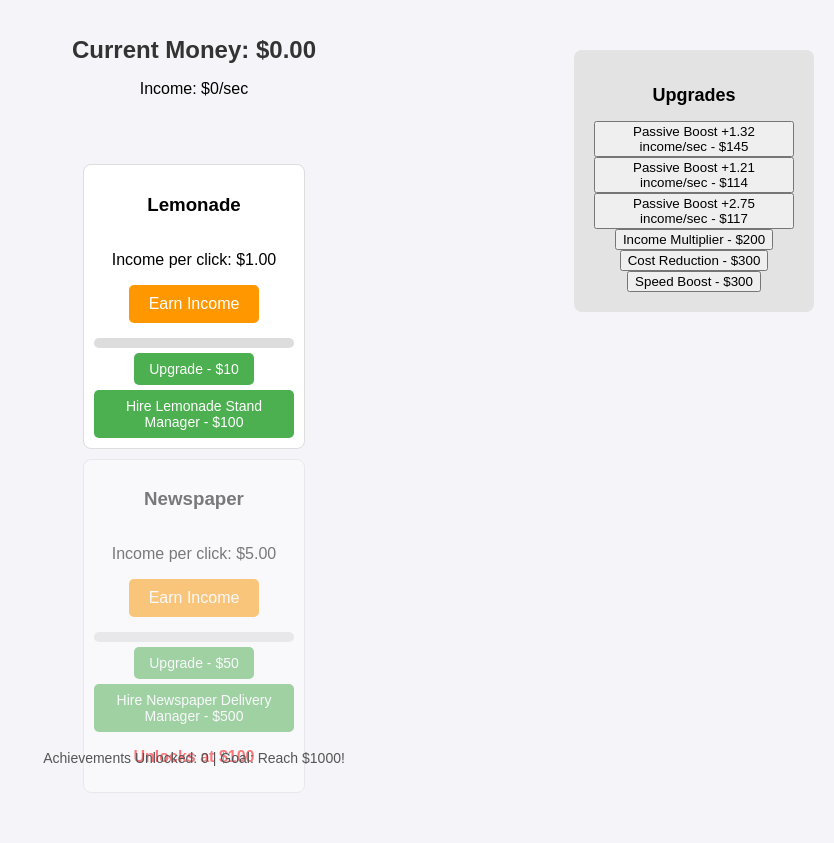
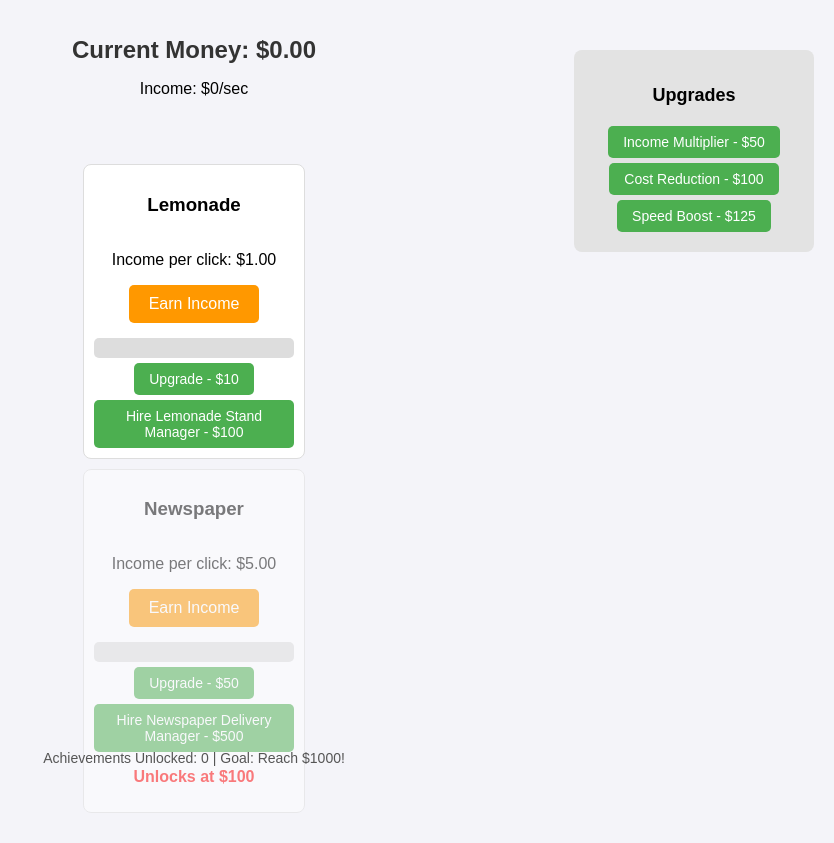
Before and after one commit to merval/clicker_game, a Flask app: page / in a window 1280 px wide. Shown: the whole page, without its empty margins (446-1280 px from the left). Before the commit the page ends 793 px from the top, so only its background shows below. Run offline with Flask 3, Linux system fonts and the light colour scheme.

Commit message:
changes...

```diff
--- a/static/businesses.json
+++ b/static/businesses.json
@@ -8,7 +8,7 @@
       "unlocked": true,
       "unlockCost": 0,
       "owned": 1,
-      "initialSpeed": 10000,
+      "speed": 2000,
       "manager": {
         "name": "Lemonade Stand Manager",
         "cost": 100
@@ -22,7 +22,7 @@
     "unlocked": false,
     "unlockCost": 100,
     "owned": 0,
-    "initialSpeed": 25000,
+    "speed": 15000,
     "manager": {
       "name": "Newspaper Delivery Manager",
       "cost": 500
@@ -34,19 +34,19 @@
       "name": "Income Multiplier",
       "type": "incomeMultiplier",
       "effect": 2.0,
-      "cost": 200
+      "cost": 50
     },
     {
       "name": "Cost Reduction",
       "type": "costReduction",
       "effect": 0.1,
-      "cost": 300
+      "cost": 100
     },
     {
       "name": "Speed Boost",
       "type": "speedBoost",
       "effect": 0.9,
-      "cost": 300
+      "cost": 125
     }
   ]
 }
--- a/static/script.js
+++ b/static/script.js
@@ -3,10 +3,15 @@
 let money = 0;
 let incomePerSec = 0;
 let upgrades = [];
-
-
 let businesses = {};
 const businessesClickable = {};
+
+// Upgrade types and possible attributes
+const upgradeTypes = [
+  { type: "incomeMultiplier", minEffect: 1.5, maxEffect: 3.0 },
+  { type: "passiveIncomeBoost", minEffect: 1, maxEffect: 5 },
+  { type: "costReduction", minEffect: 0.1, maxEffect: 0.5 }
+];
 
 // Fetch businesses data from JSON file
 async function loadGameData() {
@@ -15,82 +20,63 @@ async function loadGameData() {
     const data = await response.json();
 
     businesses = data.businesses.reduce((obj, business) => {
-      obj[business.name] = { ...business, currentSpeed: business.initialSpeed };
+      obj[business.name] = { ...business, currentSpeed: business.speed };
       businessesClickable[business.name] = true;
       return obj;
     }, {});
 
-    upgrades = data.upgrades;
+    data.upgrades.forEach(upgrade => {
+    upgrades.push(upgrade);
+    displayUpgrade(upgrade);
+  });
 
     // Generate HTML for each business
     generateBusinessHTML();
-    generateUpgradeHTML();
+    refreshUpgradeDisplay();
   } catch (error) {
     console.error("Failed to load game data:", error);
   }
 }
 
+function buildUpgradeButton(upgrade, upgradeList) {
+  const upgradeButton = document.createElement("button");
+  upgradeButton.className = "upgrade-button";
+  upgradeButton.innerText = `${upgrade.name} - $${upgrade.cost}`;
+  upgradeButton.onclick = () => buyUpgrade(upgrade);
+  upgradeList.appendChild(upgradeButton);
+}
 
 // Utility function to capitalize the first letter of a word
 function capitalizeFirstLetter(string) {
   return string.charAt(0).toUpperCase() + string.slice(1);
 }
 
-// Generate HTML for upgrades
-function generateUpgradeHTML() {
-  const upgradeContainer = document.getElementById("upgrade-list");
-
-  upgrades.forEach(upgrade => {
-    const upgradeButton = document.createElement("button");
-    upgradeButton.innerText = `${upgrade.name} - $${upgrade.cost}`;
-    upgradeButton.onclick = () => buyUpgrade(upgrade);
-    upgradeContainer.appendChild(upgradeButton);
-  });
-}
-
-// Function to buy a manager
 function buyManager(businessName) {
   const business = businesses[businessName];
   if (money >= business.manager.cost) {
     money -= business.manager.cost;
-    business.manager.hired = true; // Mark manager as hired
+    business.manager.hired = true;
     startAutoEarning(businessName);
     updateMoney();
     updateBusinessDisplay(businessName);
-
-    // Hide manager button after purchase
     document.querySelector(`#${businessName} .manager-button`).style.display = "none";
-  } else {
-    alert("Not enough money to hire the manager!");
+    document.querySelector(`#${businessName} .earn-income`).style.display = "none";
   }
 }
 
-// Function to start automatic income generation for a business
 function startAutoEarning(businessName) {
   const business = businesses[businessName];
   setInterval(() => {
     if (business.manager && business.manager.hired) {
       earnMoney(businessName);
     }
-  }, 1000); // Adjust the interval for desired auto-click speed
+  }, 500);
 }
 
-// Helper functions (updateMoney, updateBusinessDisplay, etc.) go here
-
-// Load data and initialize game
-window.onload = loadGameData;
-
-// Upgrade types and possible attributes
-const upgradeTypes = [
-  { type: "incomeMultiplier", minEffect: 1.5, maxEffect: 3.0 },
-  { type: "passiveIncomeBoost", minEffect: 1, maxEffect: 5 },
-  { type: "costReduction", minEffect: 0.1, maxEffect: 0.5 }
-];
-
-
-// Function to earn money with countdown progress bar and display remaining time
+// Function to start earning money with countdown and delayed money update
 function earnMoney(businessName) {
   const business = businesses[businessName];
+  business.owned = 1
   const progressBar = document.querySelector(`#${businessName} .progress-bar`);
   const progressText = document.querySelector(`#${businessName} .progress-text`);
 
@@ -98,10 +84,6 @@ function earnMoney(businessName) {
   if (businessesClickable[businessName]) {
     // Set button as not clickable
     businessesClickable[businessName] = false;
-
-    // Update money
-    money += business.income;
-    updateMoney();
 
     // Start the countdown with progress bar animation
     let remainingTime = business.currentSpeed;
@@ -118,16 +100,20 @@ function earnMoney(businessName) {
       const secondsLeft = ((totalTicks - tick) * intervalTime) / 1000;
       progressText.innerText = `${secondsLeft.toFixed(1)}s`; // Display remaining time
 
-      // When the countdown finishes, reset the progress bar and make button clickable
+      // When the countdown finishes, update money, reset progress bar, and make button clickable
       if (tick >= totalTicks) {
         clearInterval(interval);
         progressBar.style.width = '0%'; // Reset progress bar
         progressText.innerText = ''; // Clear countdown text
-        businessesClickable[businessName] = true; // Make button clickable again
+
+        // Add income to money only after countdown completes
+        money += business.income;
+        updateMoney();
+
+        // Make button clickable again
+        businessesClickable[businessName] = true;
       }
     }, intervalTime);
-  } else {
-    alert("Please wait until the progress bar finishes before clicking again!");
   }
 }
 
@@ -145,7 +131,7 @@ function generateBusinessHTML() {
     businessElement.innerHTML = `
       <h3>${capitalizeFirstLetter(business.name)}</h3>
       <p>Income per click: $${business.income.toFixed(2)}</p>
-      <button class="business-click-button" onclick="earnMoney('${business.name}')" ${business.unlocked ? "" : "disabled"}>
+      <button class="earn-income" onclick="earnMoney('${business.name}')" ${business.unlocked ? "" : "disabled"}>
         Earn Income
       </button>
       <div class="progress-container">
@@ -166,7 +152,6 @@ function generateBusinessHTML() {
   });
 }
 
-
 // Function to upgrade a business
 function upgradeBusiness(businessType) {
   const business = businesses[businessType];
@@ -176,8 +161,6 @@ function upgradeBusiness(businessType) {
     business.upgradeCost = Math.floor(business.upgradeCost * 1.5); // Increase upgrade cost by 50%
     updateMoney();
     updateBusinessDisplay(businessType);
-  } else {
-    alert("Not enough money to upgrade!");
   }
 }
 
@@ -213,6 +196,7 @@ function checkForUnlocks() {
 function lockBusiness(businessType) {
   const business = businesses[businessType];
   business.unlocked = false;
+  businessesClickable[business] = false;
 
   const businessElement = document.getElementById(businessType);
   businessElement.classList.add("locked");
@@ -221,15 +205,15 @@ function lockBusiness(businessType) {
   businessElement.querySelector(".unlock-info").style.display = `Unlock for $${business.unlockCost}`;
 }
 
-
 // Function to unlock a business
 function unlockBusiness(businessType) {
   const business = businesses[businessType];
   business.unlocked = true;
+  businessesClickable[business] = true;
 
   const businessElement = document.getElementById(businessType);
   businessElement.classList.remove("locked");
-  businessElement.querySelector(".business-click-button").disabled = false;
+  businessElement.querySelector(".earn-income").disabled = false;
   businessElement.querySelector(".upgrade-button").disabled = false;
   businessElement.querySelector(".unlock-info").style.display = "none";
 }
@@ -240,7 +224,7 @@ function generateUpgradeName(type, effect) {
     case "incomeMultiplier":
       return `Profit Multiplier x${effect}`;
     case "passiveIncomeBoost":
-      return `Passive Boost +${effect} income/sec`;
+      return `Passive Boost +$${effect} income/sec`;
     case "costReduction":
       return `Efficiency Boost -${(effect * 100).toFixed(0)}% Cost`;
     default:
@@ -273,6 +257,7 @@ function buyUpgrade(upgrade) {
     if (upgrade.type === "incomeMultiplier") {
       for (const business in businesses) {
         businesses[business].income *= upgrade.effect;
+        updateBusinessDisplay(business)
       }
     } else if (upgrade.type === "passiveIncomeBoost") {
       incomePerSec += upgrade.effect;
@@ -297,32 +282,33 @@ function refreshUpgradeDisplay() {
   const upgradeList = document.getElementById("upgrade-list");
   upgradeList.innerHTML = ""; // Clear existing upgrades
 
-  // Re-display available upgrades
   upgrades.forEach(upgrade => {
-    const upgradeButton = document.createElement("button");
-    upgradeButton.innerText = `${upgrade.name} - $${upgrade.cost}`;
-    upgradeButton.onclick = () => buyUpgrade(upgrade);
-    upgradeList.appendChild(upgradeButton);
+    buildUpgradeButton(upgrade, upgradeList);
   });
 }
 
-// Display an upgrade in the sidebar (same as before)
 function displayUpgrade(upgrade) {
   const upgradeList = document.getElementById("upgrade-list");
-  const upgradeButton = document.createElement("button");
-  upgradeButton.innerText = `${upgrade.name} - $${upgrade.cost}`;
-  upgradeButton.onclick = () => buyUpgrade(upgrade);
-  upgradeList.appendChild(upgradeButton);
+  buildUpgradeButton(upgrade, upgradeList);
+  sortUpgradesByCost();
 }
 
-// Initial upgrades
-for (let i = 0; i < 3; i++) {
-  generateUpgrade();
-}
+// // Initial upgrades
+// for (let i = 0; i < 10; i++) {
+//   generateUpgrade();
+// }
 
 // Initial upgrades and intervals for passive income
 setInterval(() => {
   money += incomePerSec;
   updateMoney();
   checkForUnlocks();
-}, 1000);
+}, 500);
+
+// Sort upgrades by cost in ascending order
+function sortUpgradesByCost() {
+  upgrades.sort((a, b) => a.cost - b.cost);
+}
+
+// Load data and initialize game
+window.onload = loadGameData;
--- a/static/style.css
+++ b/static/style.css
@@ -73,7 +73,7 @@ body {
   color: #555;
 }
 
-.business-click-button {
+.earn-income {
   background-color: #FF9800;
   color: white;
   border: none;
@@ -84,7 +84,7 @@ body {
   border-radius: 5px;
 }
 
-.business-click-button:hover {
+.earn-income:hover {
   background-color: #e68900;
 }
 
@@ -132,11 +132,12 @@ body {
 
 .progress-container {
   width: 100%;
-  height: 10px;
+  height: 20px;
   background-color: #ddd;
   border-radius: 5px;
   overflow: hidden;
   margin-top: 10px;
+  position: relative; /* Make container relative for absolute positioning */
 }
 
 .progress-bar {
@@ -144,6 +145,7 @@ body {
   width: 0%;
   background-color: #4caf50;
   transition: width 0.1s linear; /* Smooth fill */
+  position: relative;
 }
 
 .progress-text {
@@ -157,3 +159,18 @@ body {
   line-height: 20px; /* Center text vertically */
   font-size: 0.9em;
 }
+
+.upgrade-button {
+  background-color: #4CAF50;
+  color: white;
+  border: none;
+  padding: 8px 15px;
+  font-size: 14px;
+  cursor: pointer;
+  margin-top: 5px;
+  border-radius: 5px;
+}
+
+.upgrade-button:hover {
+  background-color: #45a049;
+}
```
